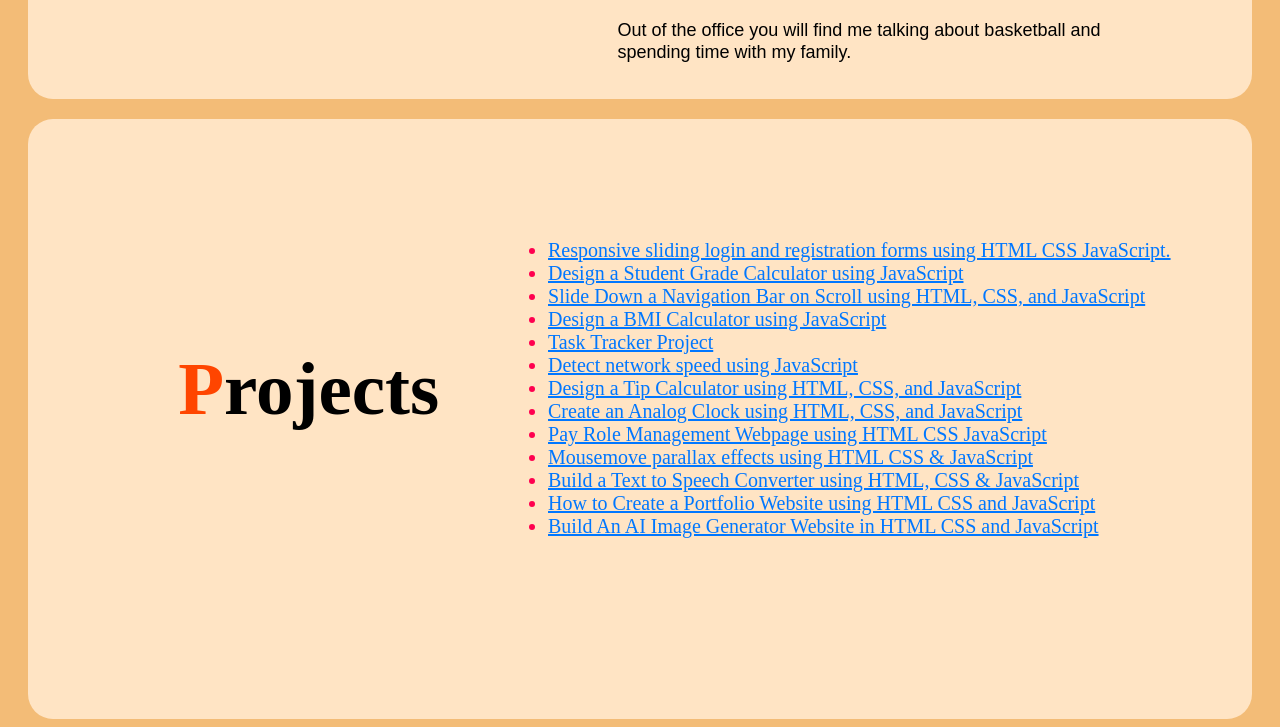
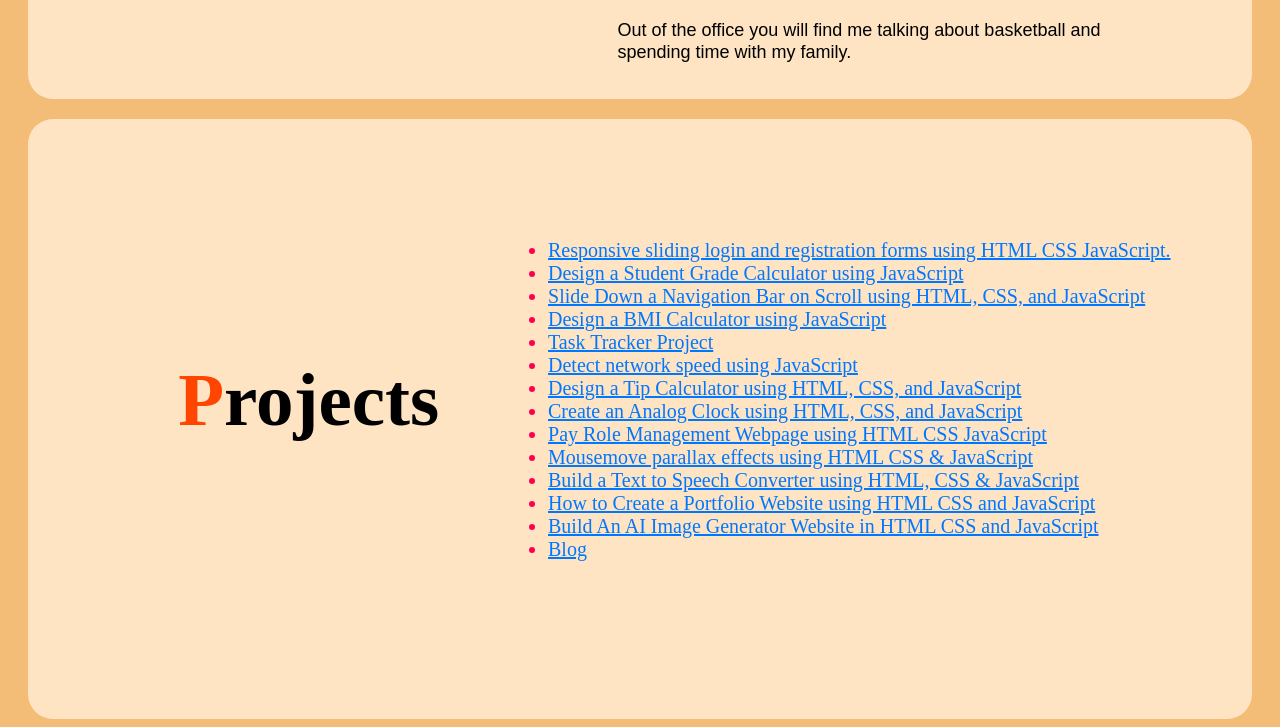
Before and after one commit to Pritesh564/profile_webpage, a website: page index.html in a window 1280 px wide. Shown: the part 1341-2068 px from the top of the page. Drawn offline with Linux system fonts and the light colour scheme.

Commit message:
Update index.html

```diff
--- a/index.html
+++ b/index.html
@@ -360,6 +360,7 @@
                     <li><a href="Q11.html" style="color:#0077ff">Build a Text to Speech Converter using HTML, CSS & JavaScript</a></li>
                     <li><a href="Q12.html" style="color:#0077ff">How to Create a Portfolio Website using HTML CSS and JavaScript</a></li>
                     <li><a href="Q13.html" style="color:#0077ff">Build An AI Image Generator Website in HTML CSS and JavaScript</a></li>
+                    <li><a href="http://localhost:5000/" style="color:#0077ff">Blog</a></li>
                 </ul>
 
 
```
